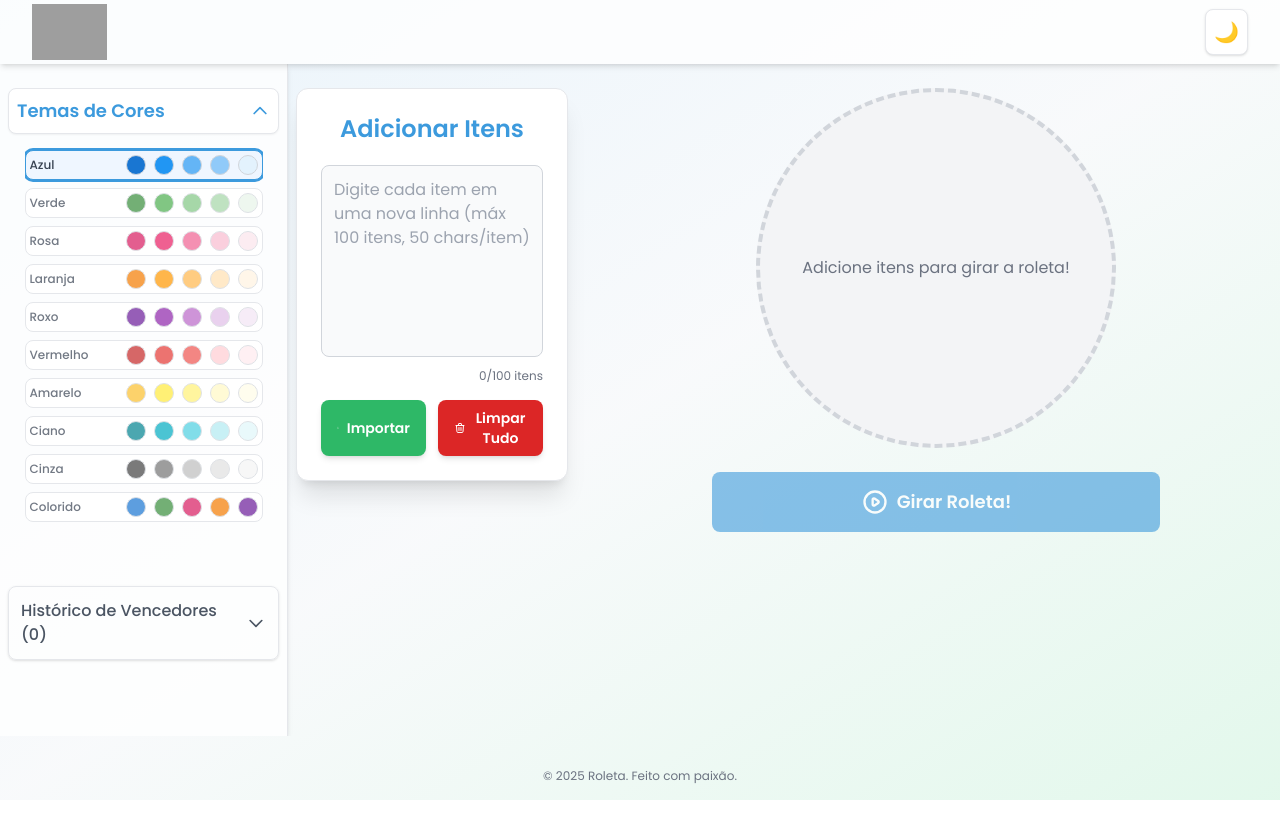
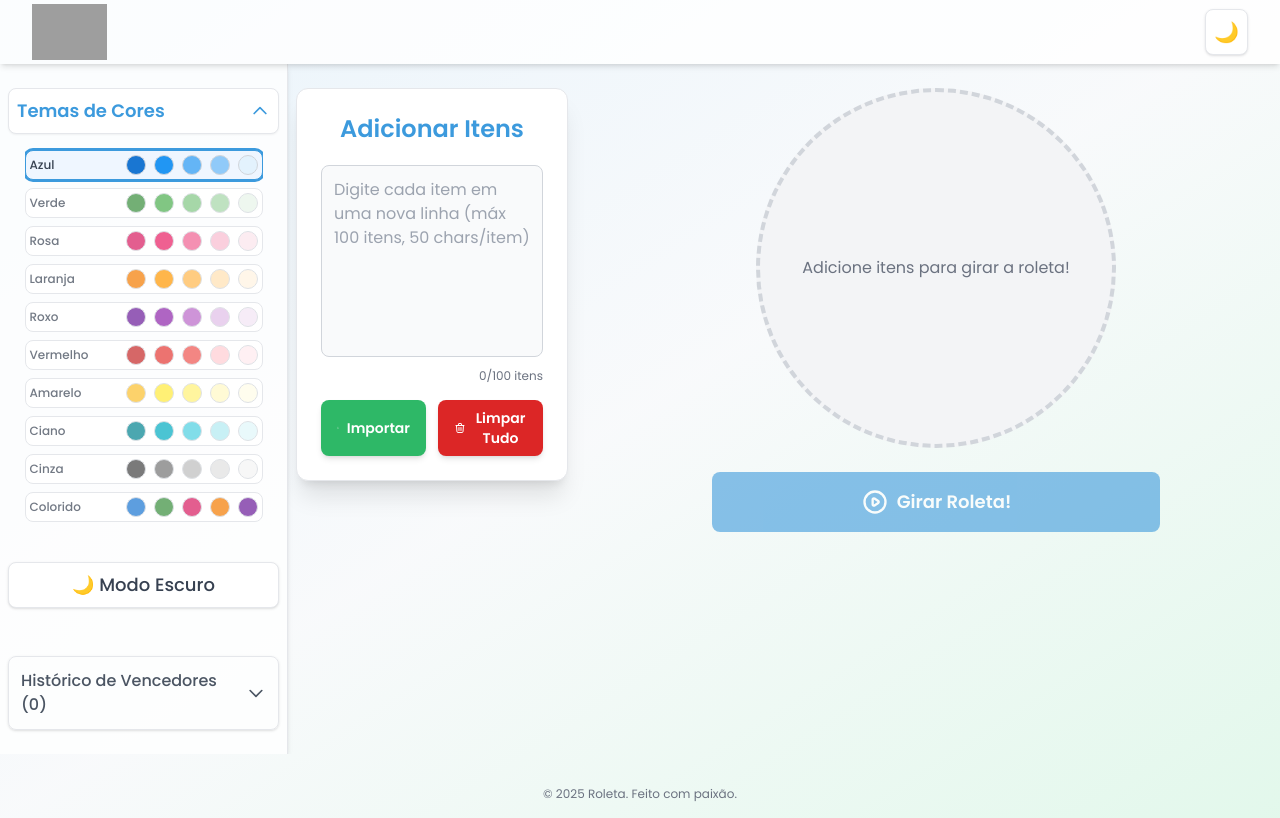
Before and after one commit to brunorizzoc/biam, a React (Vite) app: page / in a window 1280 px wide. Built offline with nearby package versions, Linux system fonts and the light colour scheme; grey boxes are pictures that could not be loaded.

Commit message:
Add files via upload

```diff
--- a/App.tsx
+++ b/App.tsx
@@ -145,6 +145,14 @@ const App: React.FC = () => {
             <div className="flex items-center justify-between mb-2">
               <ColorPaletteSelector selectedPalette={paletteIndex} onSelect={setPaletteIndex} />
             </div>
+            <button
+              onClick={toggleTheme}
+              className="w-full flex items-center justify-center gap-2 p-2 rounded-lg border border-gray-200 dark:border-gray-700 bg-white dark:bg-gray-800 text-gray-700 dark:text-gray-200 shadow hover:bg-gray-100 dark:hover:bg-gray-700 transition text-lg font-medium mb-4"
+              aria-label="Alternar modo claro/escuro (menu)"
+              type="button"
+            >
+              {theme === 'light' ? '🌙 Modo Escuro' : '☀️ Modo Claro'}
+            </button>
             <div className="w-full max-w-md mx-auto">
               <HistoryDisplay history={history} clearHistory={clearHistory} />
             </div>
```
